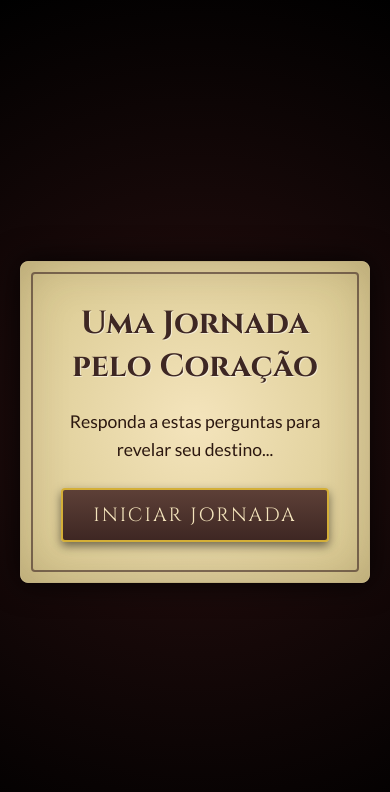
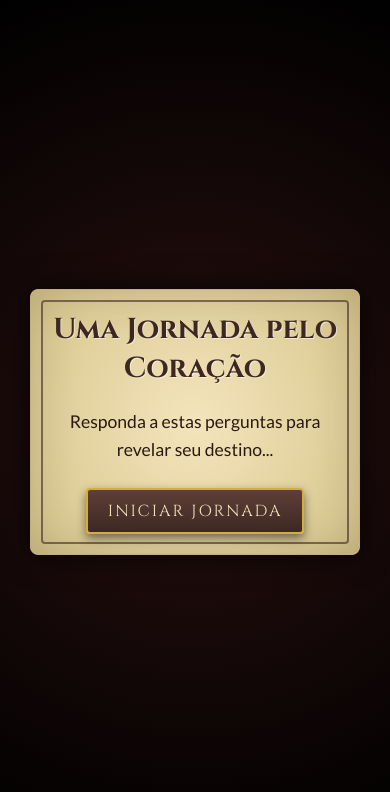
Before and after one commit to mvpconsultorialtda/date-form, a React (Vite) app: page / in a window 390 px wide. Shown: the top 792 px of the page. Built offline with nearby package versions, Linux system fonts and the light colour scheme.

Commit message:
feat: implement QuestionCard component and fantasy-themed global styling.

```diff
--- a/src/components/QuestionCard.jsx
+++ b/src/components/QuestionCard.jsx
@@ -26,7 +26,7 @@ const QuestionCard = ({ question, onAnswer }) => {
     }, [question]);
 
     return (
-        <div className="question-card page-turn">
+        <div className="question-card soft-fade">
             <h2 className="question-text">{question.text}</h2>
             {question.image && (
                 <div className="image-frame">
--- a/src/index.css
+++ b/src/index.css
@@ -231,39 +231,26 @@ p {
 }
 
 /* Animations */
-/* Animations */
-@keyframes fadeIn {
+@keyframes softFadeIn {
   from {
     opacity: 0;
-    transform: translateY(20px);
+    transform: scale(0.98);
+    filter: blur(2px);
   }
 
   to {
     opacity: 1;
-    transform: translateY(0);
+    transform: scale(1);
+    filter: blur(0);
   }
 }
 
-.fade-in {
-  animation: fadeIn 0.8s ease forwards;
+.soft-fade {
+  animation: softFadeIn 1.2s cubic-bezier(0.4, 0, 0.2, 1) forwards;
 }
 
-@keyframes pageTurn {
-  0% {
-    opacity: 0;
-    transform: perspective(1000px) rotateY(-90deg);
-    transform-origin: left center;
-  }
-
-  100% {
-    opacity: 1;
-    transform: perspective(1000px) rotateY(0deg);
-    transform-origin: left center;
-  }
-}
-
-.page-turn {
-  animation: pageTurn 1s cubic-bezier(0.23, 1, 0.32, 1) forwards;
+.fade-in {
+  animation: softFadeIn 1s ease forwards;
 }
 
 .fade-in-delayed {
@@ -275,11 +262,39 @@ p {
 
 /* Responsive */
 @media (max-width: 600px) {
+  .app-container {
+    padding: 10px;
+  }
+
+  .intro-container,
+  .question-card,
+  .result-container {
+    padding: 20px;
+    /* Reduce padding on mobile */
+  }
+
   .intro-title {
-    font-size: 2rem;
+    font-size: 1.8rem;
   }
 
   .question-text {
-    font-size: 1.3rem;
+    font-size: 1.2rem;
+    margin-bottom: 15px;
+  }
+
+  .image-frame {
+    max-height: 250px;
+    /* Smaller image on mobile */
+    margin-bottom: 15px;
+  }
+
+  .option-card {
+    padding: 15px;
+    font-size: 1rem;
+  }
+
+  .fantasy-button {
+    padding: 10px 20px;
+    font-size: 1rem;
   }
 }
```
